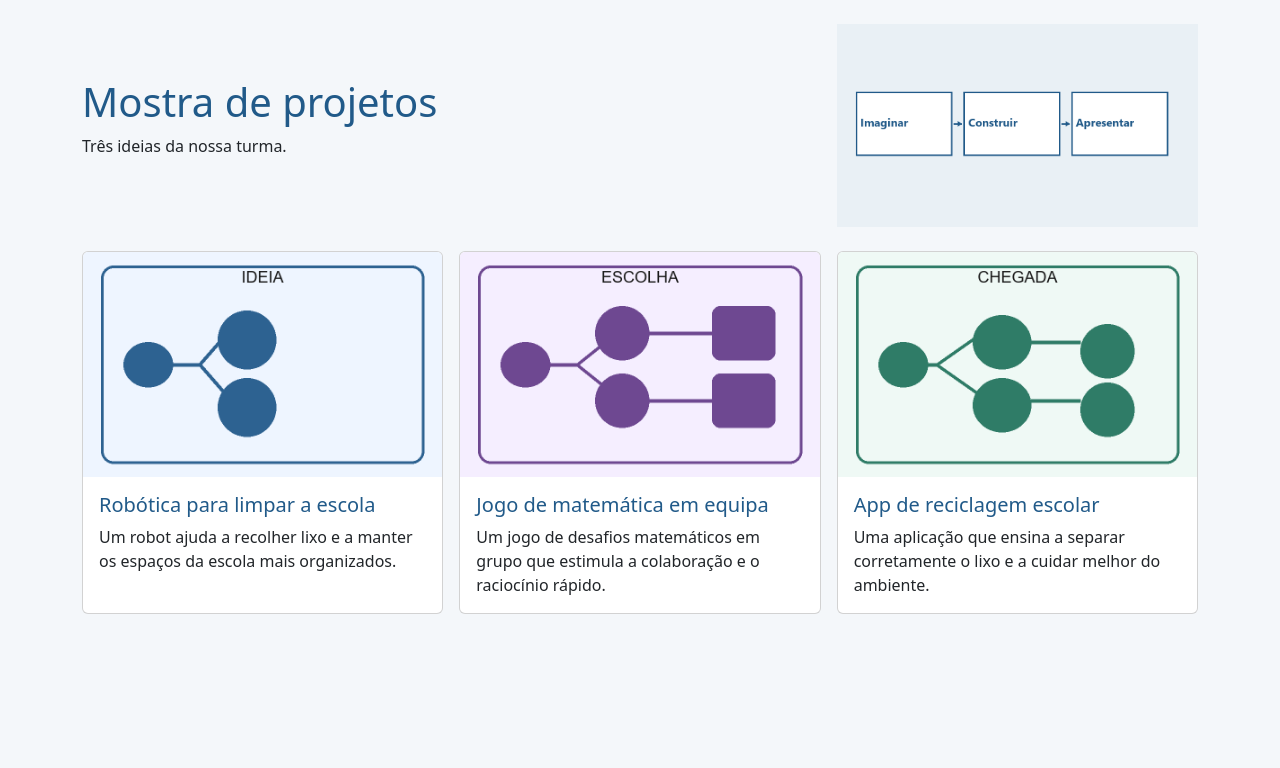
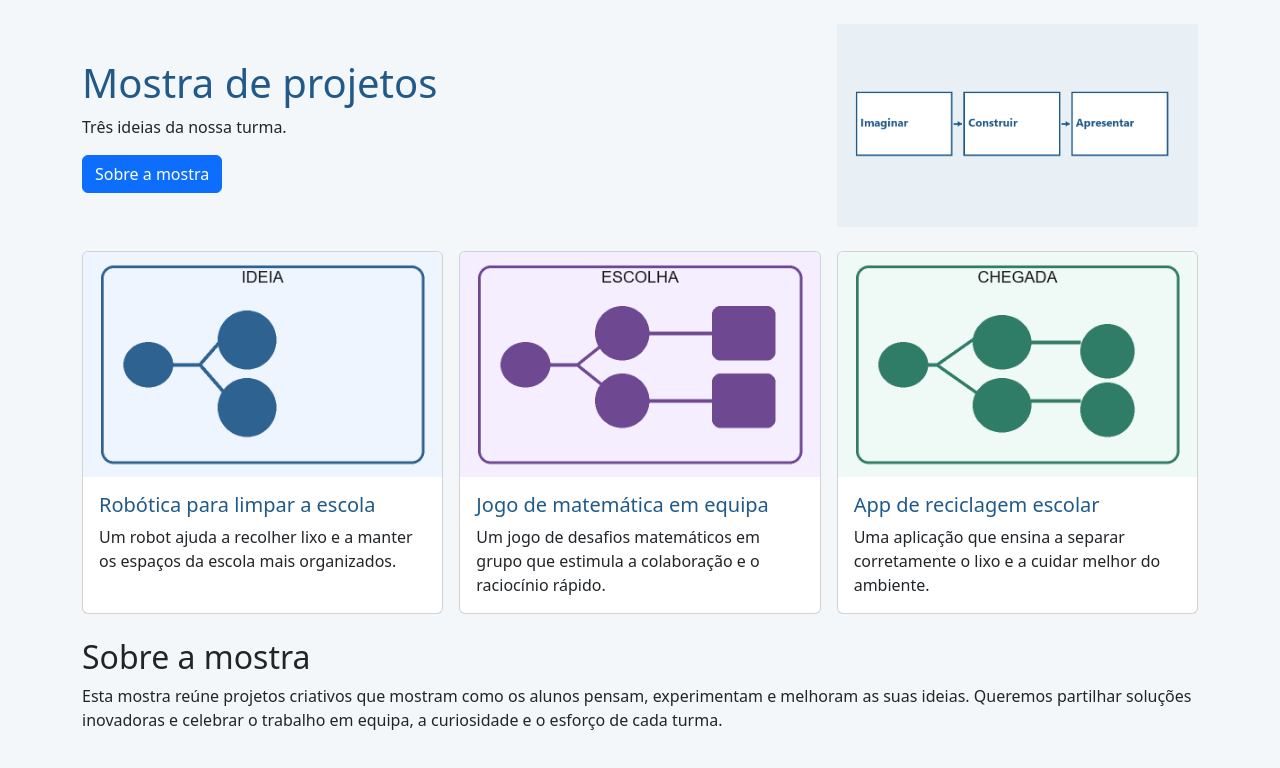
Before and after one commit to TomasFormiga/cpw-, a plain HTML site: page mostra-projetos/index.html in a window 1280 px wide. Drawn offline with nearby package versions, Linux system fonts and the light colour scheme.

Commit message:
Adicionar secção Sobre a mostra

```diff
--- a/mostra-projetos/index.html
+++ b/mostra-projetos/index.html
@@ -16,6 +16,7 @@
       <div class="col-12 col-md-8">
         <h1>Mostra de projetos</h1>
         <p>Três ideias da nossa turma.</p>
+        <a href="#sobre" class="btn btn-primary">Sobre a mostra</a>
       </div>
       <div class="col-12 col-md-4">
         <img src="imagens/mostra.png" class="img-fluid"
@@ -57,6 +58,11 @@
         </article>
       </div>
     </div>
+
+    <section id="sobre" class="mt-4">
+      <h2>Sobre a mostra</h2>
+      <p>Esta mostra reúne projetos criativos que mostram como os alunos pensam, experimentam e melhoram as suas ideias. Queremos partilhar soluções inovadoras e celebrar o trabalho em equipa, a curiosidade e o esforço de cada turma.</p>
+    </section>
   </main>
 </body>
 </html>
```
